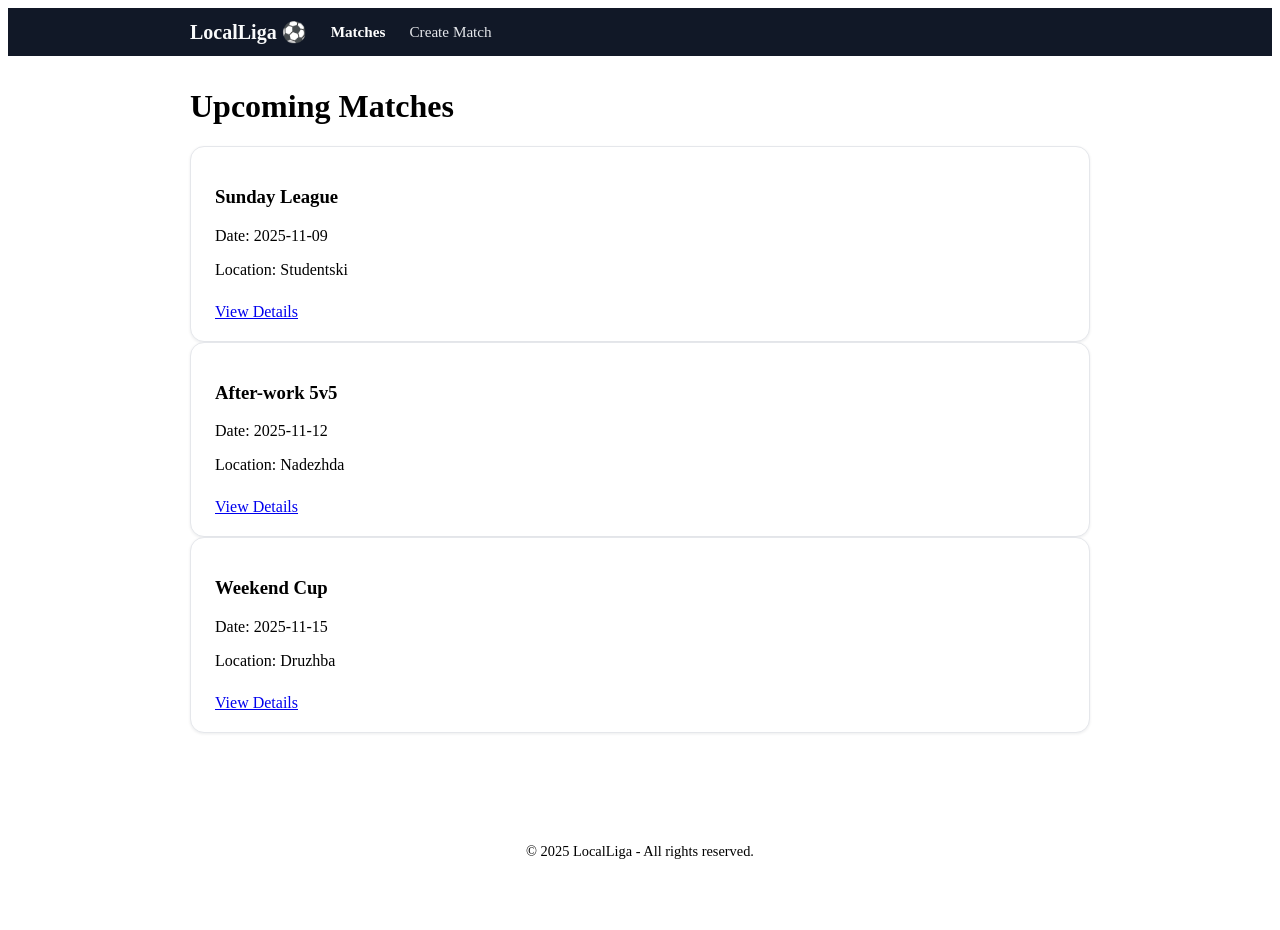
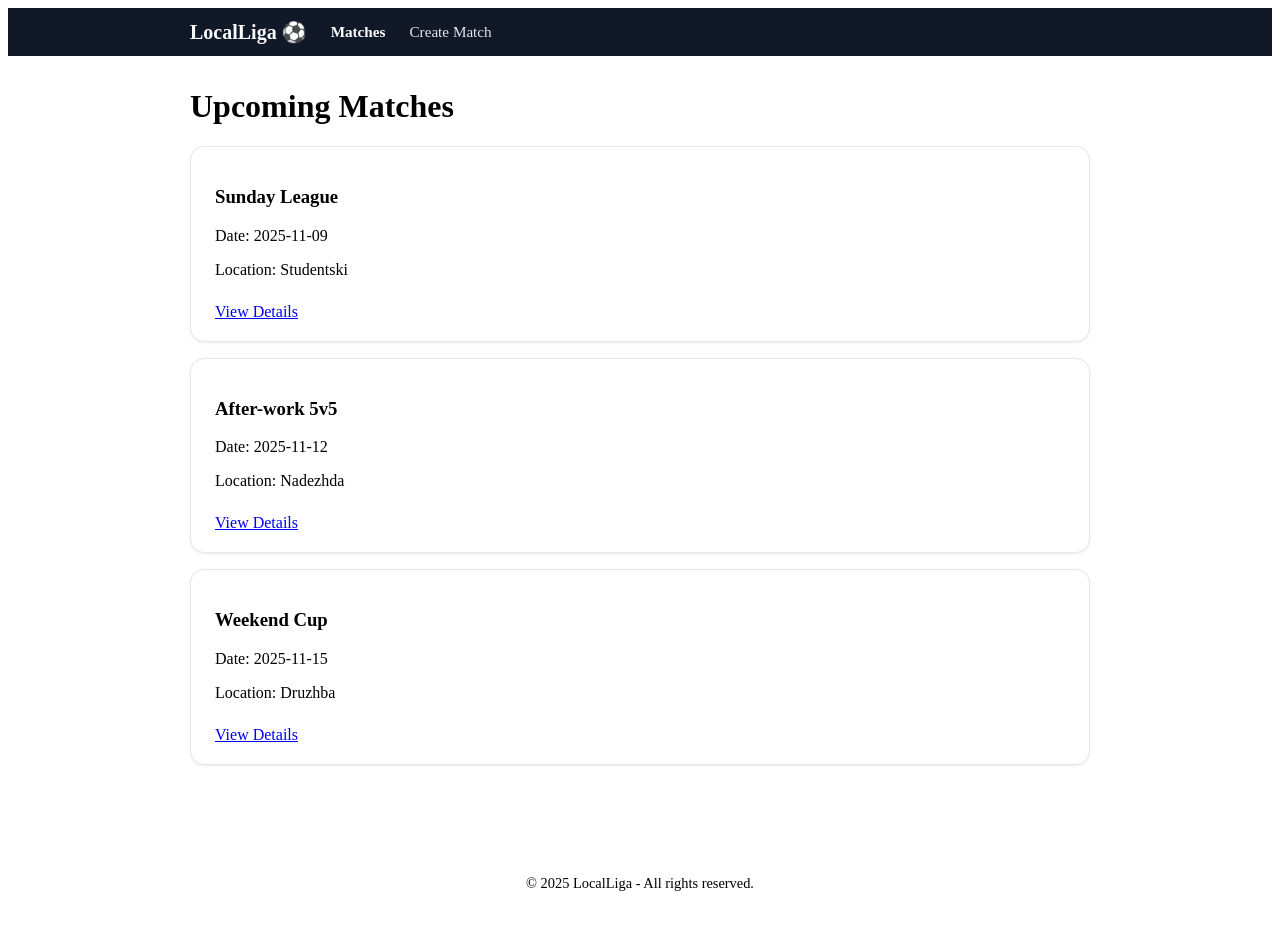
Before and after one commit to GeorgiApostolov/LocalLiga, a React (Vite) app: page /catalog in a window 1280 px wide. Before the commit the page ends 899 px from the top, so only its background shows below. Built offline with nearby package versions, Linux system fonts and the light colour scheme.

Commit message:
apply match-list layout class to MatchList

```diff
--- a/src/components/MatchList.jsx
+++ b/src/components/MatchList.jsx
@@ -2,7 +2,7 @@ import MatchCard from "./MatchCard.jsx";
 
 export default function MatchList({ matches }) {
   return (
-    <section>
+    <section className="match-list">
       {matches.map((m) => {
         return (
           <MatchCard
```
